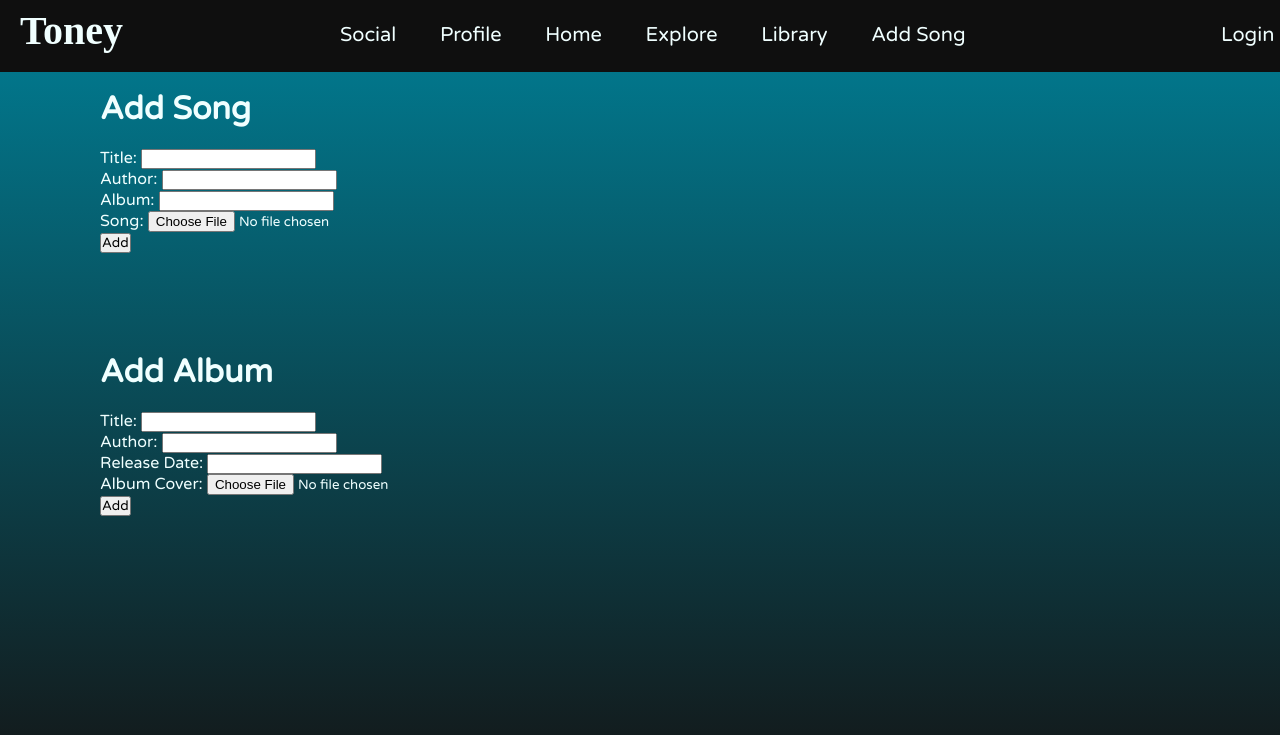
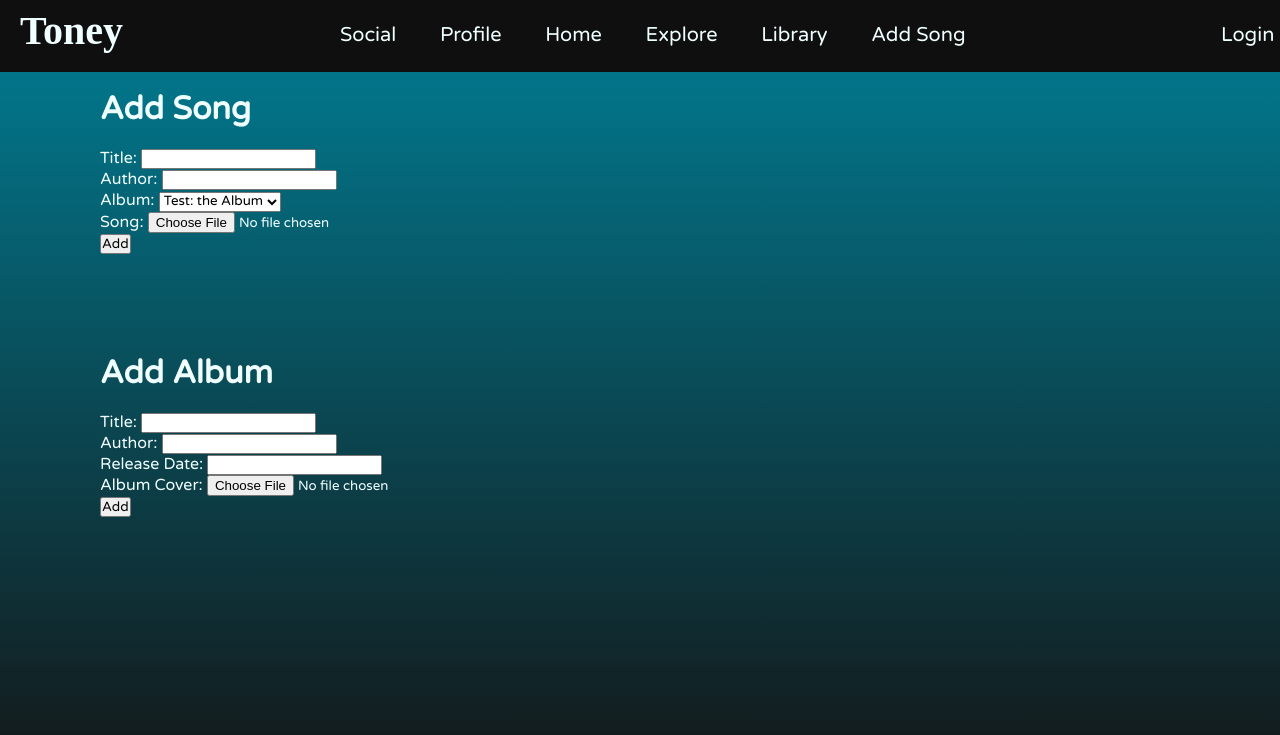
Before and after one commit to Flymajt/Web-project, a Flask app: page /add-song in a window 1280 px wide. Shown: the top 735 px of the page. Run offline with Flask 3, Linux system fonts and the light colour scheme; some web fonts are replaced.

Commit message:
Přidávání hudby - already made alba
okay so, nyní když člověk přidává písničku, může vybrat pouze z alb co jsou již přidána

```diff
--- a/app/views/main.py
+++ b/app/views/main.py
@@ -142,7 +142,8 @@ def password_reset():
 
 @app.route('/add-song')
 def add_song():
-    return render_template("add_music.html")
+    albums = precti_json_songs("albums")
+    return render_template("add_music.html", albums=albums)
 
 @app.route('/zpracuj-song', methods=["POST"])
 def zpracuj_song():
--- a/app/views/templates/add_music.html
+++ b/app/views/templates/add_music.html
@@ -25,7 +25,11 @@
             <label for ="">Author:</label>
             <input type="text" name="author" required/><br>
             <label for ="">Album:</label>
-        <input type="text" name="album" required/><br>
+            <select name="album" required>
+                {% for album in albums %}
+                    <option value="{{ album.title }}">{{ album.title }}</option>
+                {% endfor %}
+            </select><br>
             <label for ="">Song:</label>
             <input type="file" name="songfile" accept=".mp3" required><br>
             <input type="submit" value="Add">
```
Lines whose indentation alone changed are shown as unchanged.
